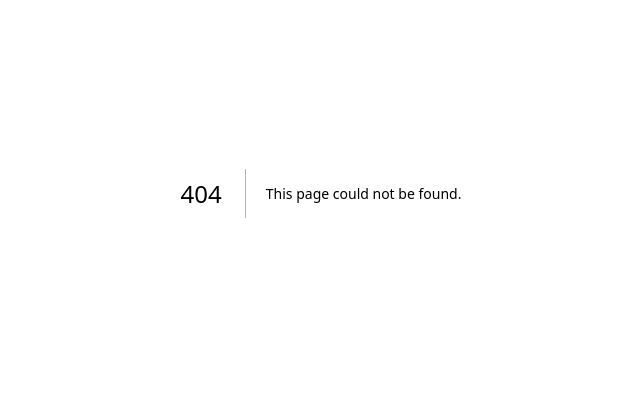
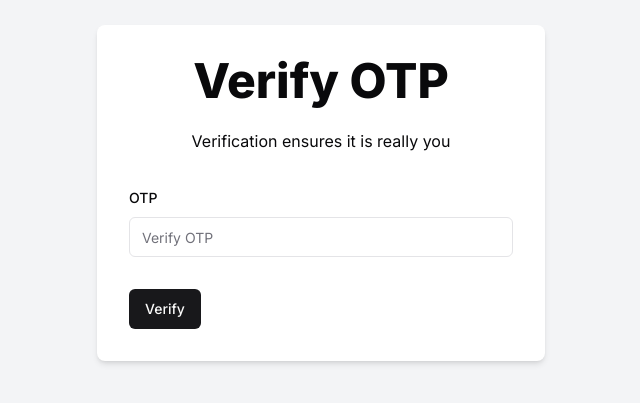
Before and after one commit to mohdUsman-6508/NEXTJS, a Next.js app: page /verify-otp/1 in a window 1280 px wide. Before the commit this address had no page. Shown: the part 207-610 px from the top of the page, without its empty margins (319-959 px from the left). Built offline with nearby package versions, Linux system fonts and the light colour scheme.

Commit message:
add otp verification functionality

```diff
--- a/src/app/(auth)/sign-up/page.tsx
+++ b/src/app/(auth)/sign-up/page.tsx
@@ -82,21 +82,19 @@ const page = () => {
         description: response.data.message,
       });
       //iske baad verify section me queryparams se username leke otp verify karlenge
-      router.replace(`/verify/${username}`);
+      router.replace(`/verify-otp/${username}`);
     } catch (error) {
-      console.log("Error in sign up");
       const axiosError = error as AxiosError<ApiResponse>;
       let errorMessage = axiosError.response?.data.message;
       toast({
         title: "Failed to sign up",
         description: errorMessage,
         variant: "destructive",
+        color: "red",
       });
     } finally {
       setIsSubmitting(false);
     }
-
-    console.log(data); //TODO:
   };
 
   return (
@@ -112,7 +110,7 @@ const page = () => {
           <p className="mb-4">Sign up to start your anonymous adventure</p>
         </div>
         <Form {...form}>
-          <form onSubmit={form.handleSubmit(onSubmit)} className="space-y-8">
+          <form onSubmit={form.handleSubmit(onSubmit)} className="space-y-6">
             <FormField
               control={form.control}
               name="username"
--- /dev/null
+++ b/src/app/(auth)/verify-otp/[username]/page.tsx
@@ -0,0 +1,117 @@
+/* eslint-disable react-hooks/rules-of-hooks */
+"use client";
+
+import { zodResolver } from "@hookform/resolvers/zod";
+import { useForm } from "react-hook-form";
+import * as z from "zod";
+import { toast, useToast } from "@/components/ui/use-toast";
+import { useParams, useRouter } from "next/navigation";
+import axios, { AxiosError } from "axios";
+import { ApiResponse } from "@/types/ApiResponse";
+import { Input } from "@/components/ui/input";
+import { Button } from "@/components/ui/button";
+import { Loader, Loader2 } from "lucide-react";
+import {
+  Form,
+  FormControl,
+  FormDescription,
+  FormField,
+  FormItem,
+  FormLabel,
+} from "@/components/ui/form";
+import { useState } from "react";
+import { verifySchema } from "@/schemas/verifySchema";
+
+function page() {
+  const [otpVerifying, setOtpVerifying] = useState(false);
+  const params = useParams<{ username: string }>();
+  const router = useRouter();
+
+  const form = useForm<z.infer<typeof verifySchema>>({
+    resolver: zodResolver(verifySchema),
+    defaultValues: {
+      code: "",
+      ///is error ne mera kafi waqt research me lagwadiya
+      // always give default value
+      // error : unconrolled input
+    },
+  });
+
+  console.log(params.username);
+
+  const onSubmit = async (data: z.infer<typeof verifySchema>) => {
+    console.log("inside it");
+    setOtpVerifying(true);
+    try {
+      const verifyUrl = `/api/verify-otp`;
+      const response = await axios.post(verifyUrl, {
+        username: params.username,
+        verifyCode: data.code,
+      });
+      toast({
+        title: "Success",
+        description: response.data.message,
+      });
+      console.log(response);
+      router.replace("/sign-in");
+    } catch (error) {
+      console.log("Error in verifying otp up"); //TODO:
+      const axiosError = error as AxiosError<ApiResponse>;
+      let errorMessage = axiosError.response?.data.message;
+      toast({
+        title: "Failed to veriry otp",
+        description: errorMessage,
+        variant: "destructive",
+      });
+    } finally {
+      setOtpVerifying(false);
+    }
+  };
+
+  return (
+    <div
+      className="flex flex-col justify-center items-center
+min-h-screen bg-gray-100"
+    >
+      <div className=" w-full max-w-md p-8 space-y-8 bg-white rounded-lg shadow-md">
+        <div className="text-center">
+          <h1 className="text-4xl font-extrabold *:tracking-tight lg:text-5xl mb-6">
+            Verify OTP
+          </h1>
+          <p className="mb-4">Verification ensures it is really you</p>
+        </div>
+        <Form {...form}>
+          <form onSubmit={form.handleSubmit(onSubmit)} className="space-y-8">
+            <FormField
+              control={form.control}
+              name="code"
+              render={({ field }) => (
+                <FormItem>
+                  <FormLabel>OTP</FormLabel>
+                  <FormControl>
+                    <Input placeholder="Verify OTP" {...field} />
+                  </FormControl>
+                  {/* <FormDescription>
+                  This is your  OTP
+                </FormDescription> */}
+                </FormItem>
+              )}
+            />
+            <Button type="submit" disabled={otpVerifying}>
+              {otpVerifying ? (
+                <>
+                  <Loader className="mr-2 h-4 animate-spin" />
+                  Verifying
+                </>
+              ) : (
+                "Verify"
+              )}
+            </Button>
+          </form>
+        </Form>
+      </div>
+    </div>
+  );
+}
+
+export default page;
--- a/src/app/api/verify-otp/route.ts
+++ b/src/app/api/verify-otp/route.ts
@@ -42,7 +42,7 @@ export async function POST(request: Request) {
       return Response.json(
         {
           success: false,
-          message: "OTP expired, please signup again",
+          message: "OTP expired, please sign up again",
         },
         {
           status: 400,
@@ -58,7 +58,7 @@ export async function POST(request: Request) {
       );
     }
   } catch (error) {
-    console.error("Error in verifying:", error);
+    console.error("Error in verifying OTP");
     return Response.json(
       {
         success: false,
--- /dev/null
+++ b/src/app/get-user/page.tsx
@@ -0,0 +1,55 @@
+/* eslint-disable react-hooks/rules-of-hooks */
+"use client";
+
+import { Separator } from "@/components/ui/separator";
+import axios from "axios";
+import React, { useEffect, useState } from "react";
+import { useDebounceCallback } from "usehooks-ts";
+
+function route() {
+  const [username, setUsername] = useState("osman");
+  const [user, setUser] = useState({});
+  const debounced = useDebounceCallback(setUsername, 100);
+
+  useEffect(() => {
+    const getUser = async () => {
+      try {
+        const url = `/api/get-user?username=${username}`;
+        console.log(url);
+        const response = await axios.get(url);
+        // console.log(response?.data);
+        setUser(response?.data.user);
+      } catch (error) {
+        console.log("Error fetching user", error);
+      }
+    };
+    getUser();
+  }, [username]);
+
+  // console.log("user::", user?.email);
+  return (
+    <div className="">
+      <div className="m-10 p-4">
+        <input
+          className="border-black"
+          type="text"
+          value={username}
+          onChange={(e) => {
+            debounced(e.target.value);
+          }}
+        />
+        <div>
+          <Separator />
+          <p>Username is : {user?.username}</p>
+          <p>Email is : {user?.email}</p>
+          <p>
+            status is :{" "}
+            {user?.isAcceptingMessage ? "Accepting" : "Not Accepting"}
+          </p>
+        </div>
+      </div>
+    </div>
+  );
+}
+
+export default route;
```
Also changed, not shown: 1 other file (tests, documents, lock files or other folders).
